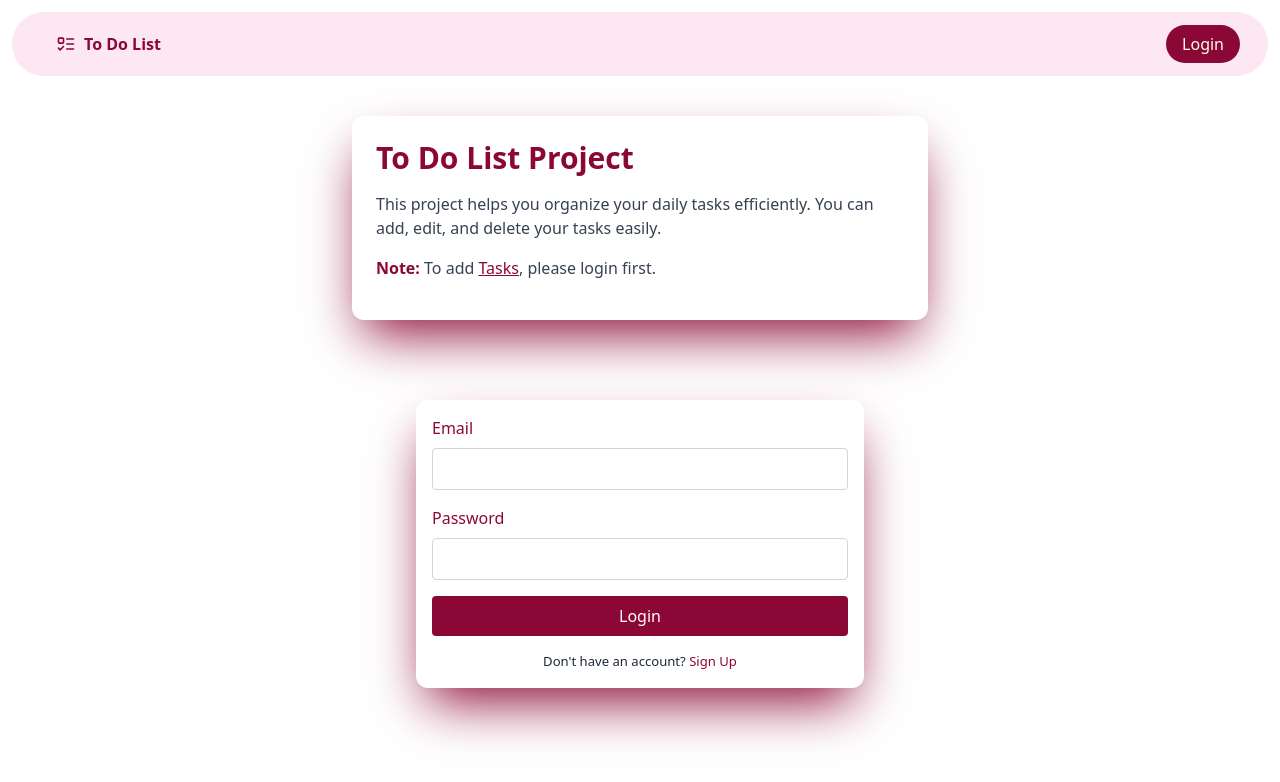
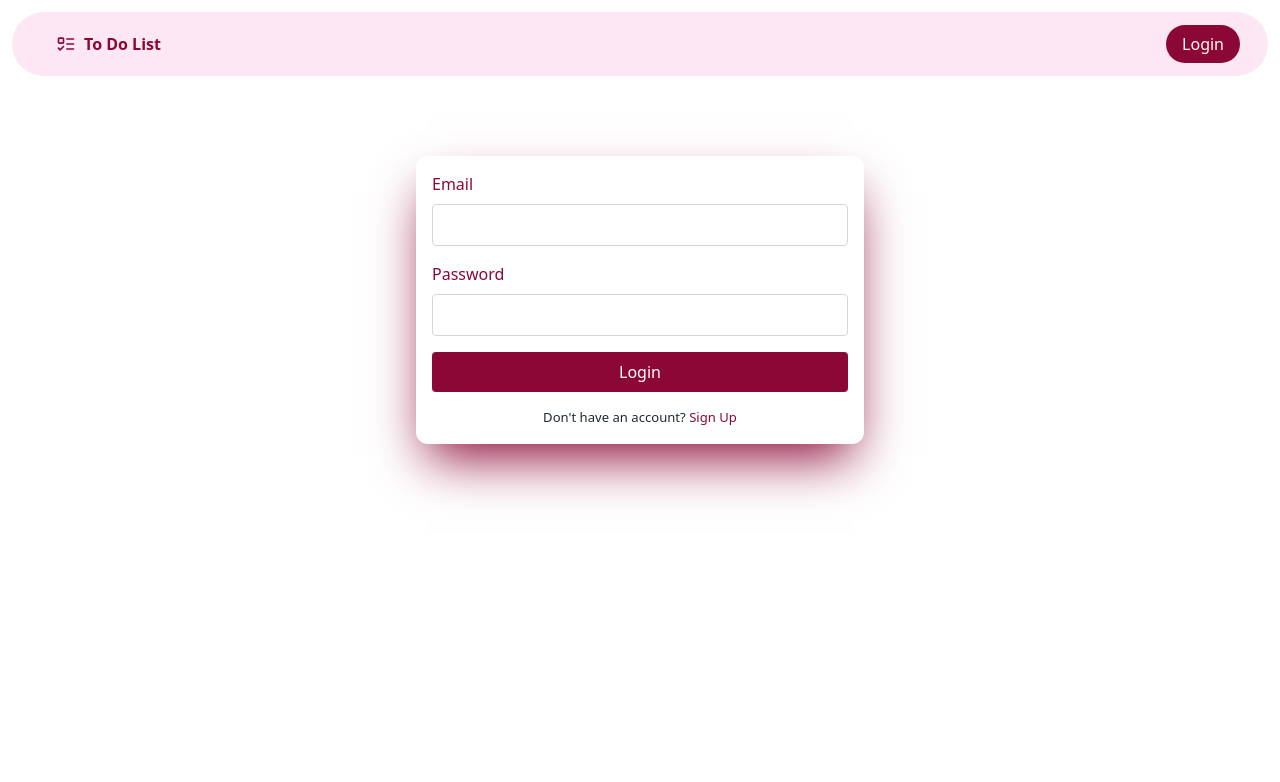
Before and after one commit to Mennaahmed08/To-Do-App, a React (Vite) app: page /To-Do-App/login in a window 1280 px wide. Shown: the top 782 px of the page. Built offline with nearby package versions, Linux system fonts and the light colour scheme.

Commit message:
update landing page

```diff
--- a/src/App.jsx
+++ b/src/App.jsx
@@ -11,8 +11,8 @@ export default function App() {
     return (
       <>
       <NavBar />
-      <LandingPage />
       <Routes>
+          <Route path="/To-Do-App/" element={<LandingPage/>}/>
         <Route path="/login" element={<Login />} />
         <Route path="/register" element={<RegisterForm />} />
         <Route
--- a/src/Components/NavBar.jsx
+++ b/src/Components/NavBar.jsx
@@ -8,14 +8,14 @@ export default function NavBar(){
     const navigate = useNavigate();
     const handleLogout = () => {
         clearAuth();
-        navigate("/");
+        navigate("/To-Do-App/");
     };
     return(
         <>
         <nav className="flex justify-between px-7 py-5 rounded-4xl mt-3 mr-3 ml-3 items-center bg-pink-100">
             <div className=" flex px-4">
                 <ListTodo size={20} className="text-rose-900 mt-0.5" />
-                <p className="text-rose-900 pl-2 font-bold">To Do List</p>
+                <Link to="/To-Do-App/" className="text-rose-900 pl-2 font-bold">To Do List</Link>
             </div>
             <ul>
                 {!user && (
```
